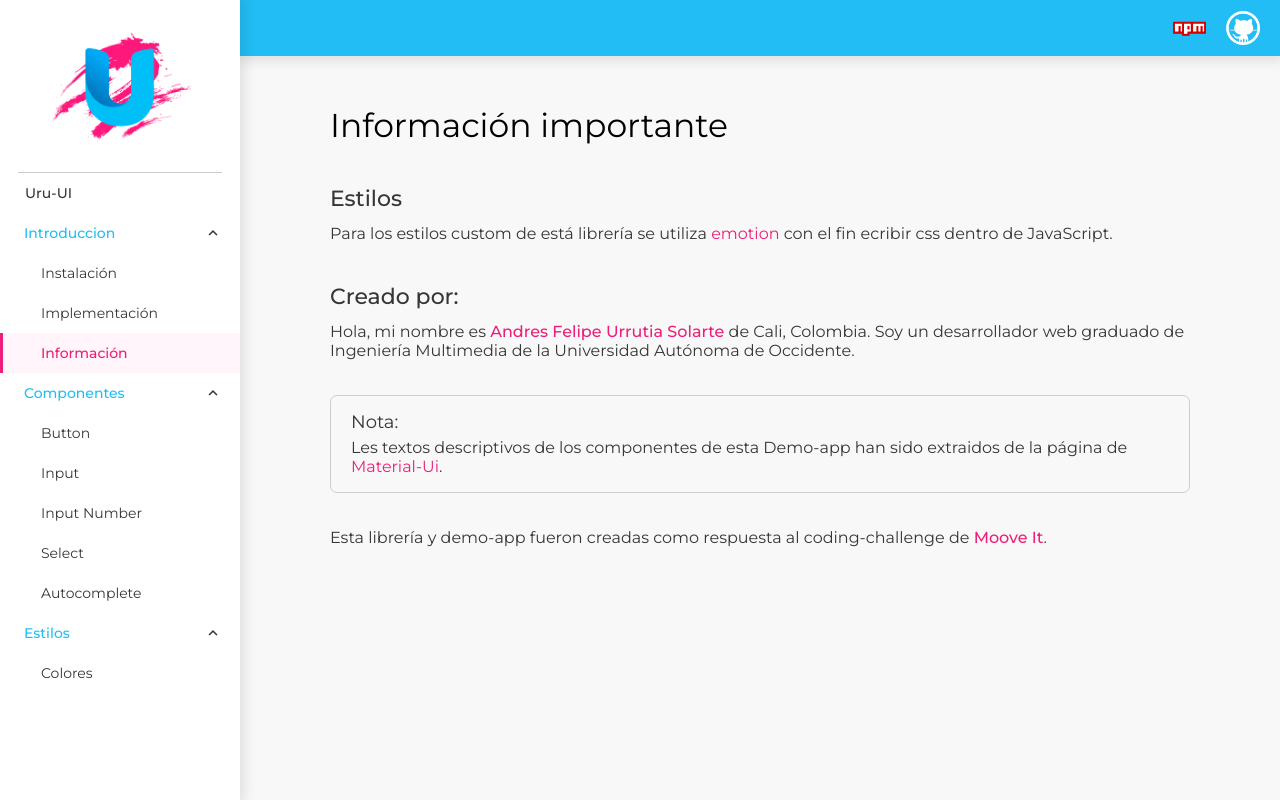
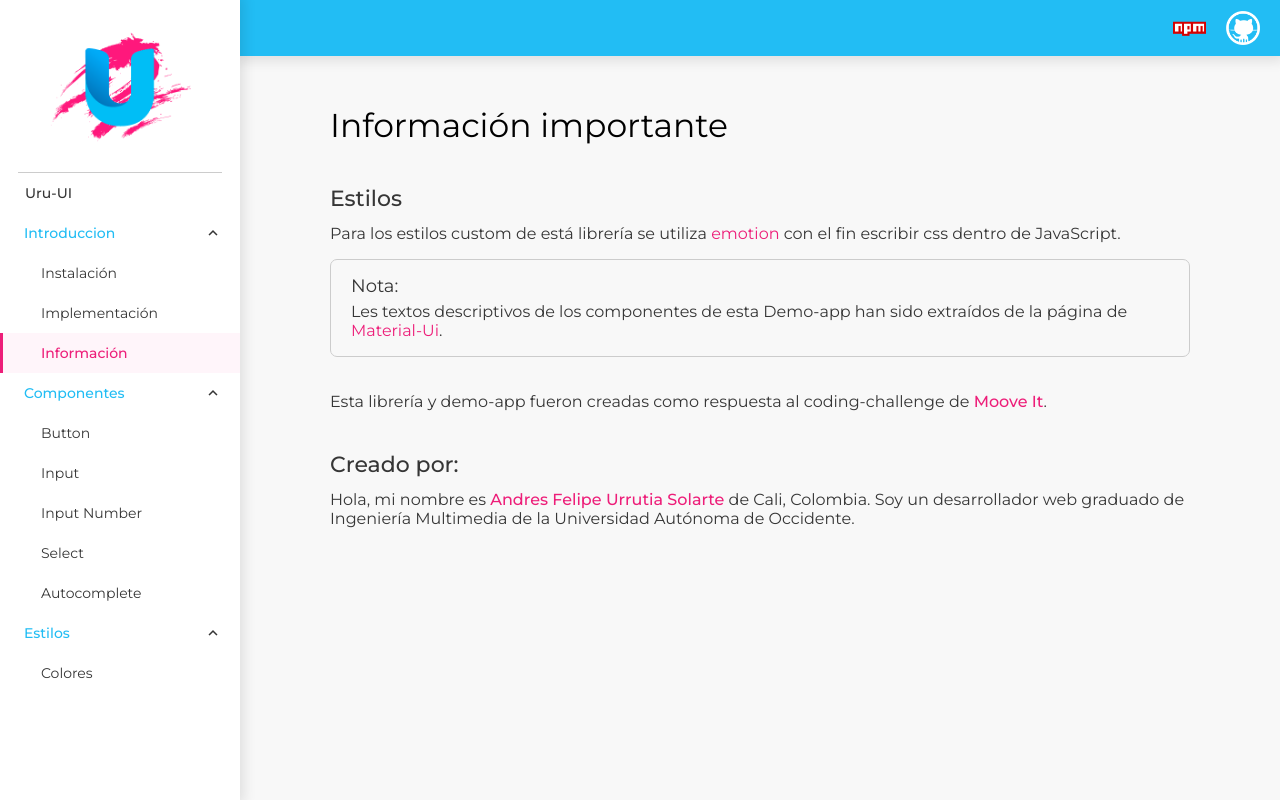
Before and after one commit to andresurrutia97/uru-ui-demo, a React (Create React App) app: page /colores in a window 1280 px wide. Both pictures are taken after a click on the item "Información". Built offline with nearby package versions, Linux system fonts and the light colour scheme.

Commit message:
ultimas correcciones y subir a firebase

```diff
--- a/src/Views/Info/Info.js
+++ b/src/Views/Info/Info.js
@@ -16,18 +16,9 @@ const Info = () => {
         >
           emotion
         </a>{" "}
-        con el fin ecribir css dentro de JavaScript.
+        con el fin escribir css dentro de JavaScript.
       </p>
 
-      <h3>Creado por:</h3>
-      <p>
-        Hola, mi nombre es{" "}
-        <span className={globalStyles.Reforce}>Andres Felipe Urrutia Solarte</span> de
-        Cali, Colombia. Soy un desarrollador web graduado de Ingeniería
-        Multimedia de la Universidad Autónoma de Occidente.
-        <br />
-        <br />
-      </p>
       <div
         style={{
           border: "solid 1px #ccc",
@@ -39,8 +30,11 @@ const Info = () => {
         <h4>Nota:</h4>
         <p>
           Les textos descriptivos de los componentes de esta Demo-app han sido
-          extraidos de la página de{" "}
-          <a className={globalStyles.Links} href={"https://material-ui.com/es/"}>
+          extraídos de la página de{" "}
+          <a
+            className={globalStyles.Links}
+            href={"https://material-ui.com/es/"}
+          >
             Material-Ui
           </a>
           .
@@ -48,8 +42,20 @@ const Info = () => {
       </div>
       <p>
         Esta librería y demo-app fueron creadas como respuesta al
-        coding-challenge de <span className={globalStyles.Reforce}>Moove It</span>.
+        coding-challenge de{" "}
+        <span className={globalStyles.Reforce}>Moove It</span>.
       </p>
+      <h3>Creado por:</h3>
+      <span>
+        Hola, mi nombre es{" "}
+        <span className={globalStyles.Reforce}>
+          Andres Felipe Urrutia Solarte
+        </span>{" "}
+        de Cali, Colombia. Soy un desarrollador web graduado de Ingeniería
+        Multimedia de la Universidad Autónoma de Occidente.
+        <br />
+        <br />
+      </span>
     </React.Fragment>
   );
 };
```
Also changed, not shown: firebase.json (added), 1 other file (tests, documents, lock files or other folders).
